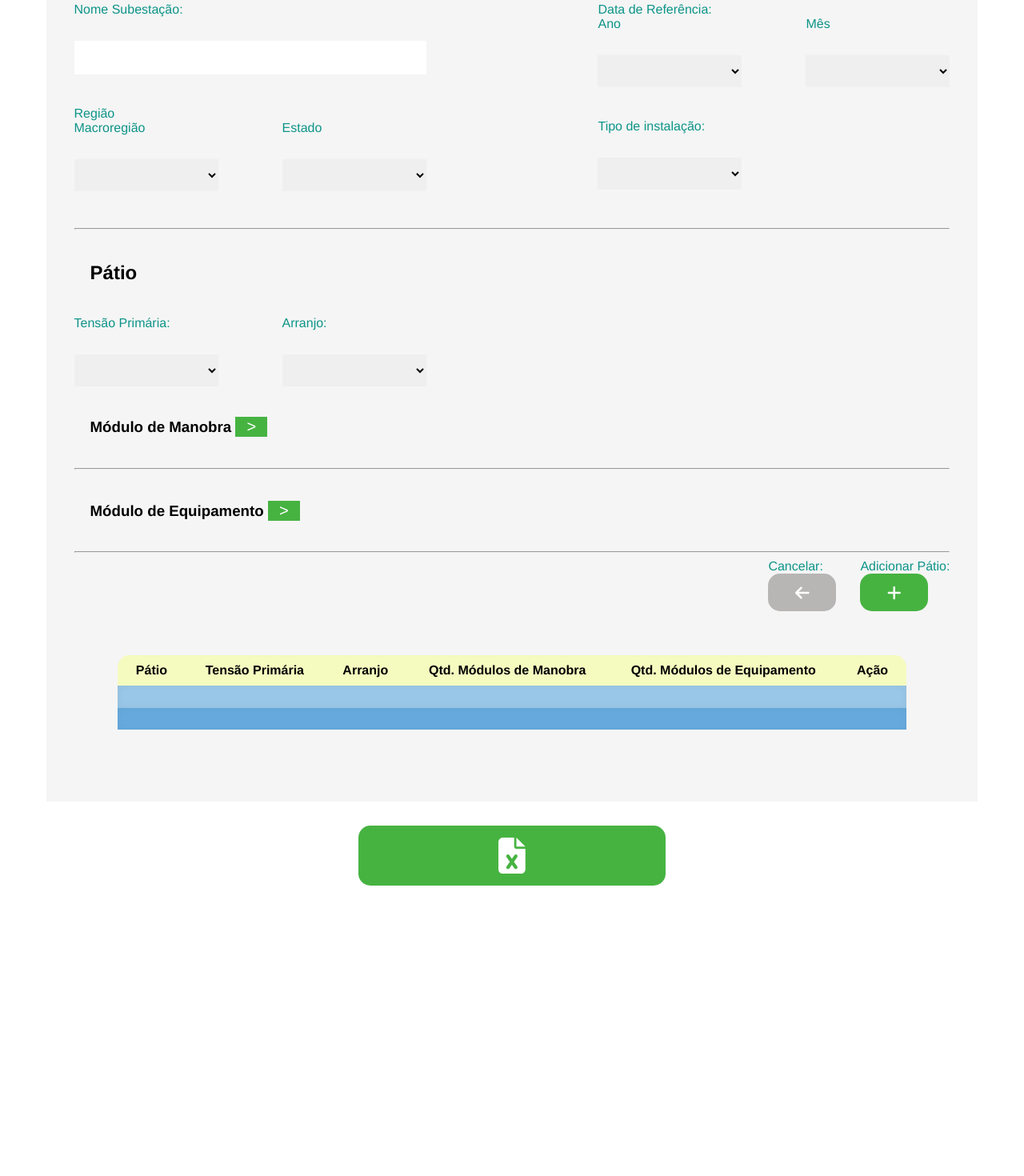
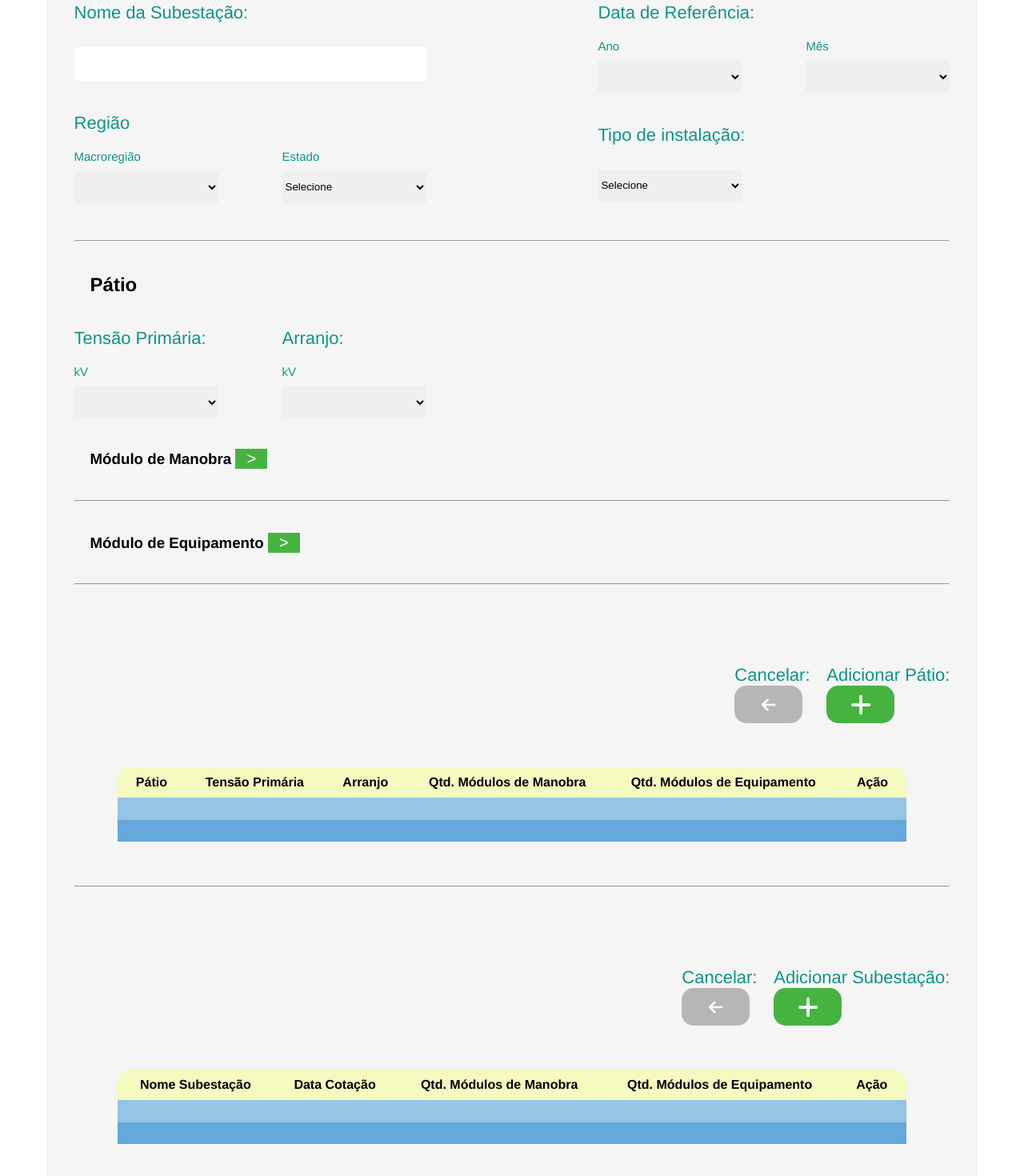
Before and after one commit to Ruan12419/Sedig---GGGFR, a Vue app: page /orcamentos in a window 1280 px wide. Shown: the part 280-1750 px from the top of the page at 80% size. Before the commit the page ends 1417 px from the top, so only its background shows below. Built offline with nearby package versions, Linux system fonts and the light colour scheme.

Commit message:
Adicionada lógica Vue às tabelas

```diff
--- a/src/components/OrcamentosComponent.vue
+++ b/src/components/OrcamentosComponent.vue
@@ -6,21 +6,26 @@
                 <section class="row">
                     <div class="column">
                         <div class="nomeSubestacao column marginBottom">
-                            <label for="nome">Nome Subestação: </label>
-                            <input type="text">
+                            <label for="nome">Nome da Subestação: </label>
+                            <input type="text" v-model="selectedForm.selectedNomeSubestacao">
                         </div>
                         <label for="regiao">Região</label>
                         <div class="row">
                             <div class="column columnMarginR">
-                                <label for="estado">Macroregião</label>
-                                <select id="macroregiao">
-                                    <!-- -->
+                                <label for="estado" class="label-place">Macroregião</label>
+                                <select id="macroregiao" v-model="selectedForm.selectedMacroregiao" class="input-selectMarginTop">
+                                    <option disabled selected>Selecione</option>
+                                    <option v-for="regiao in subestacaoForm.macroregiao" :key="regiao">{{ regiao }}
+                                    </option>
                                 </select>
                             </div>
                             <div class="column">
-                                <label for="estado">Estado</label>
-                                <select id="estado">
-                                    <!-- -->
+                                <label for="estado" class="label-place">Estado</label>
+                                <select id="estado" class="input-selectMarginTop">
+                                    <option disabled selected>Selecione</option>
+                                    <option
+                                        v-for="estado in (estadosPorMacroregiao[selectedForm.selectedMacroregiao] || []).slice().sort((a, b) => a === 'Todos' ? -1 : b === 'Todos' ? 1 : a === 'Nenhum' ? -1 : b === 'Nenhum' ? 1 : a.localeCompare(b))"
+                                        :key="estado">{{ estado }}</option>
                                     </select>
                             </div>
                         </div>
@@ -29,22 +34,25 @@
                         <label for="dataRef">Data de Referência: </label>
                         <div class="row">
                             <div class="column columnMarginR">
-                                <label for="ano">Ano</label>
-                                <select id="ano">
-                                    <!-- -->
+                                <label for="ano" class="label-place">Ano</label>
+                                <select id="ano" v-model="selectedForm.selectedAno" class="input-selectMarginTop">
+                                    <option disabled selected>Selecione</option>
+                                    <option v-for="ano in subestacaoForm.ano" :key="ano">{{ ano }}</option>
                                 </select>
                             </div>
                             <div class="column marginBottom">
-                                <label for="mes">Mês</label>
-                                <select id="mes">
-                                    <!-- -->
+                                <label for="mes" class="label-place">Mês</label>
+                                <select id="mes" v-model="selectedForm.selectedMes" class="input-selectMarginTop">
+                                    <option disabled selected>Selecione</option>
+                                    <option v-for="mes in subestacaoForm.mes" :key="mes">{{ mes }}</option>
                                 </select>
                             </div>
                         </div>
                         <label for="tipoInstalacao">Tipo de instalação: </label>
                         <div class="tipoInstSub marginBottom">
                             <select id="tipoInstalacao">
-                                <!-- -->
+                                <option disabled selected>Selecione</option>
+                                <option v-for="tipoInstalacao in subestacaoForm.tipoInstalacao" :key="tipoInstalacao">{{ tipoInstalacao }}</option>
                             </select>
                         </div>
                     </div>
@@ -56,14 +64,18 @@
                         <div class="row">
                             <div class="tensaoPrimaria column columnMarginR">
                                 <label for="tensaoPrimaria">Tensão Primária: </label>
-                                <select id="tensaoPrimaria">
-                                    <!-- -->
+                                <label for="tensaoPrimaria" class="label-place">kV</label>
+                                <select id="tensaoPrimaria" v-model="selectedForm.selectedTensaoPrimaria" class="input-selectMarginTop">
+                                    <option disabled selected>Selecione</option>
+                                    <option v-for="tensaoPrimaria in subestacaoForm.tensaoPrimaria" :key="tensaoPrimaria">{{ tensaoPrimaria }}</option>
                                 </select>
                             </div>
                             <div class="arranjo column">
                                 <label for="arranjo">Arranjo: </label>
-                                <select id="arranjo">
-                                    <!-- -->
+                                <label for="tensaoPrimaria" class="label-place">kV</label>
+                                <select id="arranjo" v-model="selectedForm.selectedArranjo" class="input-selectMarginTop">
+                                    <option disabled selected>Selecione</option>
+                                    <option v-for="tensaoPrimaria in subestacaoForm.arranjo[selectedForm.selectedTensaoPrimaria]" :key="tensaoPrimaria">{{ tensaoPrimaria }}</option>
                                 </select>
                             </div>
                         </div>
@@ -78,32 +90,35 @@
 <div class="sincDisjuntor column columnMarginR">
 <label for="nome">Sincronização Disjuntor: </label>
 <select id="sincDisjuntor">
-                                        <!-- -->
+<option disabled selected>Selecione</option>
+<option v-for="sincDisjuntor in subestacaoForm.sincDisjuntor" :key="sincDisjuntor">{{ sincDisjuntor }}</option>
 </select>
 </div>
 <div class="tipoAplicacao column marginBottom">
 <label for="regiao">Tipo Aplicação: </label>
 <select id="tipoAplicacao">
-                                        <!-- -->
+<option disabled selected>Selecione</option>
+<option v-for="tipoAplicacao in subestacaoForm.tipoAplicacao" :key="tipoAplicacao">{{ tipoAplicacao }}</option>
 </select>
 </div>
 </div>
 <div class="moduloManobraQuantidade column">
 <label for="regiao">Quantidade: </label>
-                                <input type="text">
+<input type="text" v-model="selectedForm.selectedQuantidadeManobra">
 </div>
 </div>
 <div class="column" style="width: 35%">
 <div class="moduloManobraTipo column marginBottom">
 <label for="nome">Tipo: </label>
-                                <select id="tipo" style="width: 100%;">
-                                    <!-- -->
+<select id="tipo" v-model="selectedForm.selectedTipo" style="width: 100%;">
+<option disabled selected>Selecione</option>
+<option v-for="tipo in subestacaoForm.tipo" :key="tipo">{{ tipo }}</option>
 </select>
 </div>
 <div class="column" style="align-items: flex-end;">
 <label for="addModuloDeManobra">Adicionar Módulo de Manobra: </label>
-                            <div class="botao-estilo">
-                            <font-awesome-icon icon="add" :font-size="20" color="white" />
+<div class="botao-estilo" @click="adicionarModuloManobra">
+<font-awesome-icon icon="add" :font-size="30" color="white" />
 </div>
 </div>
 </div>
@@ -118,20 +133,21 @@
                         <div class="row">
                             <div class="tipoEquipamento column columnMarginR">
                                 <label for="nome">Tipo de Equipamento: </label>
-                                <select id="tipoEquipamento" style="width: 500px;">
-                                    <!-- -->
+                                <select id="tipoEquipamento" v-model="selectedForm.selectedTipoElemento" style="width: 500px;">
+                                    <option disabled selected>Selecione</option>
+                                    <option v-for="tipoEquipamento in subestacaoForm.tipoEquipamento" :key="tipoEquipamento">{{ tipoEquipamento }}</option>
                                 </select>
                             </div>
                             <div class="moduloEquipamentoQuantidade column">
                                 <label for="regiao">Quantidade: </label>
-                                <input type="text" style="width: 300px;">
+                                <input type="text" v-model="selectedForm.selectedQuantidadeEquipamento" style="width: 300px;">
                             </div>
                         </div>
                         <div class="column">
                             <div class="column" style="align-items: flex-end;">
                                 <label for="addModuloDeManobra">Adicionar Módulo de Equipamento: </label>
-                            <div class="botao-estilo">
-                                <font-awesome-icon icon="add" :font-size="20" color="white" />
+                                <div class="botao-estilo" @click="adicionarModuloEquipamento">
+                                    <font-awesome-icon icon="add" :font-size="30" color="white" />
                                 </div>
                             </div>
                         </div>
@@ -141,7 +157,7 @@
                             :colunas="tableModuloEquipamentoColunas" />
                     </div>
                     <hr>
-                    <section class="salva-patio row" style="justify-content: flex-end;">
+                    <section class="salva-patio row" style="justify-content: flex-end; margin-top: 100px;">
                         <div class="column">
                             <label for="addPatio">Cancelar: </label>
                             <div class="botao-estilo botao-estilo-cancelar" @click="showAlert">
@@ -150,8 +166,8 @@
                         </div>
                         <div class="column">
                             <label for="addPatio">Adicionar Pátio: </label>
-                            <div class="botao-estilo">
-                                <font-awesome-icon icon="add" :font-size="20" color="white" />
+                            <div class="botao-estilo" @click="adicionarPatio">
+                                <font-awesome-icon icon="add" :font-size="30" color="white" />
                             </div>
                         </div>
                     </section>
@@ -160,6 +176,25 @@
                         <TabelaComponent :items="tablePatioItens" :colunas="tablePatioColunas" />
                     </div>
                 </section>
+                <hr>
+                <section class="salva-subestacao row" style="justify-content: flex-end; margin-top: 100px;">
+                    <div class="column">
+                        <label for="addSubestacao">Cancelar: </label>
+                        <div class="botao-estilo botao-estilo-cancelar" @click="showAlert">
+                            <font-awesome-icon icon="arrow-left" :font-size="20" color="white" />
+                        </div>
+                    </div>
+                    <div class="column">
+                        <label for="addSubestacao">Adicionar Subestação: </label>
+                        <div class="botao-estilo" @click="adicionarSubestacao">
+                            <font-awesome-icon icon="add" :font-size="30" color="white" />
+                        </div>
+                    </div>
+                </section>
+
+                <div class="tableSubestacao">
+                    <TabelaComponent :items="tableSubestacaoItens" :colunas="tableSubestacaoColunas" />
+                </div>
             </section>
         </div>
     </section>
@@ -189,13 +224,99 @@ export default {
     },
     methods: {
         showAlert() {
-      alert('Certeza?');
+            const certeza = confirm('Esta ação não pode ser revertida. Tem certeza de que deseja cancelar o cadastro?');
+            if (certeza) {
+                window.location.reload();
+                window.scrollTo(0, 0);
+            }
+        },
+        adicionarModuloManobra() {
+  this.tableModuloManobraItens = [];
+  this.tableModuloManobraItens.push({
+    tipo: this.selectedForm.selectedTipo,
+    quantidade: this.selectedForm.selectedQuantidadeManobra,
+    acao: '',
+  });
+},
+adicionarModuloEquipamento() {
+  this.tableModuloEquipamentoItens = [];
+  this.tableModuloEquipamentoItens.push({
+    elemento: this.selectedForm.selectedTipoElemento,
+    quantidade: this.selectedForm.selectedQuantidadeEquipamento,
+    acao: '',
+  });
+},
+adicionarPatio() {
+  this.tablePatioItens = [];
+  this.tablePatioItens.push({
+    patio: "Pátio-" + this.selectedForm.selectedTensaoPrimaria + "-" + this.selectedForm.selectedArranjo,
+    tensaoPrimaria: this.selectedForm.selectedTensaoPrimaria,
+    arranjo: this.selectedForm.selectedArranjo,
+    qtdModuloManobra: this.selectedForm.selectedQuantidadeManobra,
+    qtdModuloEquipamento: this.selectedForm.selectedQuantidadeEquipamento,
+    acao: '',
+  });
+},
+adicionarSubestacao() {
+  this.tableSubestacaoItens = [];
+  this.tableSubestacaoItens.push({
+    nomeSubestacao: this.selectedForm.selectedNomeSubestacao,
+    dataCotacao: this.selectedForm.selectedAno + "/" + this.selectedForm.selectedMes,
+    arranjo: this.selectedForm.selectedArranjo,
+    qtdModuloManobra: this.selectedForm.selectedQuantidadeManobra,
+    qtdModuloEquipamento: this.selectedForm.selectedQuantidadeEquipamento,
+    acao: '',
+  });
 },
     },
     data() {
         return {
             showManobra: false,
             showEquipamento: false,
+            selectedForm: {
+                selectedNomeSubestacao: null,
+                selectedAno: null,
+                selectedMes: null,
+                selectedMacroregiao: null,
+                selectedTensaoPrimaria: null,
+                selectedTipo: "",
+                selectedQuantidadeManobra: null,
+                selectedTipoElemento: null,
+                selectedQuantidadeEquipamento: null,
+            },
+            subestacaoForm: {
+                macroregiao: ["Centro Oeste", "Norte", "Nordeste", "Sudeste", "Sul", "Brasil"],
+                ano: [2020, 2021, 2022, 2023],
+                mes: ["Janeiro", "Fevereiro", "Março", "Abril", "Maio", "Junho", "Julho", "Agosto", "Setembro", "Outubro", "Novembro", "Dezembro"],
+                tipoInstalacao: ["Convencional", "Compacta", "SF6"],
+                tensaoPrimaria: [13.8, 69, 138, 230, 345, 500],
+                arranjo: {
+                    13.8: ["BPT", "BS"],
+                    69: ["BD5", "BPT", "BS"],
+                    138: ["BD4", "BD5", "BPT", "BS"],
+                    230: ["BD4", "BD5", "BPT"],
+                    345: ["AN", "BD4", "DJM"],
+                    500: ["AN", "BDDD", "DJM"],
+                },
+                sincDisjuntor: {true: "Sim", false: "Não"},
+                tipoAplicacao: ["Medição", "Proteção", "Med./Prot."],
+                tipo: ["CCP - Conexão de Banco de Capacitores Paralelo",
+                "CCSS - Conexão de capacitor serie",
+                "CRL - Conexão de Reator de Linha Manobrável",
+                "CT - Conexão de transformador"],
+                tipoEquipamento: ["BCP - Banco de capacitores derivação",
+                "RA - Reator de Aterramento",
+                "RT - Reator trifásico",
+                "TM - Auto/Transformador monofásico"],
+            },
+            estadosPorMacroregiao: {
+                "Centro Oeste": ["Goiás", "Mato Grosso", "Mato Grosso do Sul"],
+                "Norte": ["Acre", "Amapá", "Amazonas", "Pará"],
+                "Nordeste": ["Alagoas", "Bahia", "Ceará", "Pernambuco", "Rio Grande do Norte", "Sergipe"],
+                "Sudeste": ["Espírito Santo", "Minas Gerais", "Rio de Janeiro", "São Paulo"],
+                "Sul": ["Paraná", "Rio Grande do Sul", "Santa Catarina"],
+                "Brasil": ["Acre", "Alagoas", "Amapá", "Bahia", "Pernambuco"],
+            },
             tableModuloManobraItens: [
                 { tipo: "", quantidade: "", acao: "" },
                 { tipo: "", quantidade: "", acao: "" },
@@ -278,6 +399,19 @@ h3 {
     padding: 3%;
 }
 
+label {
+    font-size: 22px;
+}
+
+.label-place {
+    font-size: 15px;
+    margin-top: 20px;
+}
+
+.input-selectMarginTop {
+    margin-top: 10px;
+}
+
 input,
 select {
     height: 40px;
@@ -288,7 +422,9 @@ select {
 select {
     width: 180px;
 }
-
+option {
+    font-size: 18px;
+}
 button {
     background-color: #46b341;
     width: 40px;
@@ -296,6 +432,7 @@ button {
     font-size: 20px;
     border: none;
 }
+
 .botao-estilo {
     display: inline-flex;
     justify-content: center;
@@ -311,6 +448,7 @@ button {
     background-color: #b8b5b5;
     margin-right: 30px;
 }
+
 .gerar-excel {
     display: flex;
     justify-content: center;
```
Also changed, not shown: src/components/HeaderComponent.vue (+7 -3 lines). Lines whose indentation alone changed are shown as unchanged.
